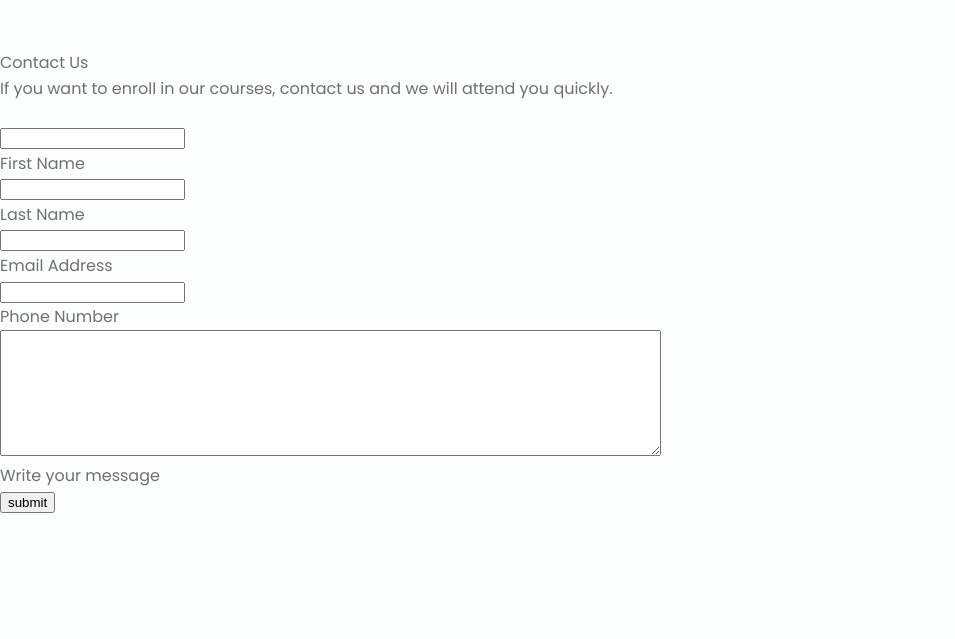
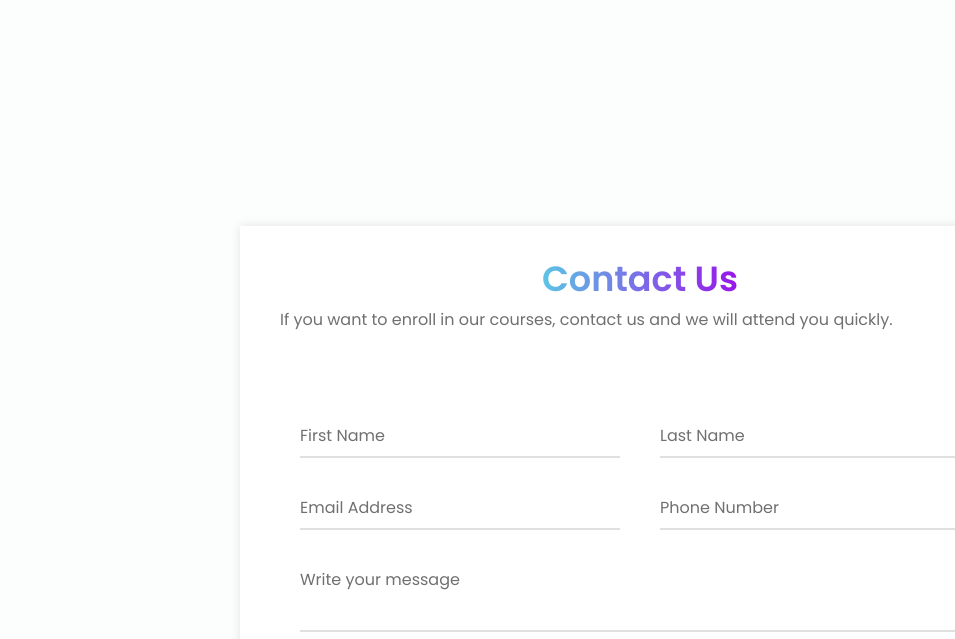
Before and after one commit to namandoshi8/TheSpiritualTree, a plain HTML site: page index.html in a window 1280 px wide. Shown: the part 1430-2069 px from the top of the page, without its empty margins (0-955 px from the left). Drawn offline with nearby package versions, Linux system fonts and the light colour scheme.

Commit message:
Update styles.css

```diff
--- a/assets/css/styles.css
+++ b/assets/css/styles.css
@@ -28,7 +28,7 @@
   --font-medium: 500;
   --font-semi-bold: 600;
 
-  /*========== Margenes ==========*/
+  /*========== Margins ==========*/
   --mb-1: .5rem;
   --mb-2: 1rem;
   --mb-3: 1.5rem;
@@ -181,6 +181,9 @@ img{
   font-weight: var(--font-medium);
 }
 
+.nav__logo{
+  color: var(--first-color-alt);
+}
 .nav__logo:hover{
   color: var(--first-color);
 }
@@ -319,6 +322,7 @@ img{
   justify-self: center;
 }
 
+
 /*========== SERVICES ==========*/
 .services__container{
   row-gap: 2.5rem;
@@ -403,6 +407,145 @@ img{
 .contact__description{
   margin-bottom: var(--mb-3);
 }
+
+.contact_body{
+  display: flex;
+  align-items: center;
+  justify-content: center;
+  min-height: 100vh;
+  padding: 50px;
+
+}
+.container{
+  max-width: 800px;
+  background: #fff;
+  width: 800px;
+  padding: 25px 40px 10px 40px;
+  box-shadow: 0px 0px 10px rgba(0,0,0,0.1);
+}
+.container .text{
+  text-align: center;
+  font-size: 35px;
+  font-weight: 600;
+  background: -webkit-linear-gradient(right, #56d8e4, #9f01ea, #56d8e4, #9f01ea);
+  -webkit-background-clip: text;
+  -webkit-text-fill-color: transparent;
+}
+.container form{
+  padding: 30px 0 0 0;
+}
+.container form .form-row{
+  display: flex;
+  margin: 32px 0;
+}
+form .form-row .input-data{
+  width: 100%;
+  height: 40px;
+  margin: 0 20px;
+  position: relative;
+}
+form .form-row .textarea{
+  height: 70px;
+}
+.input-data input,
+.textarea textarea{
+  display: block;
+  width: 100%;
+  height: 100%;
+  border: none;
+  font-size: 17px;
+  border-bottom: 2px solid rgba(0,0,0, 0.12);
+}
+.input-data input:focus ~ label, .textarea textarea:focus ~ label,
+.input-data input:valid ~ label, .textarea textarea:valid ~ label{
+  transform: translateY(-20px);
+  font-size: 14px;
+  color: #3498db;
+}
+.textarea textarea{
+  resize: none;
+  padding-top: 10px;
+}
+.input-data label{
+  position: absolute;
+  pointer-events: none;
+  bottom: 10px;
+  font-size: 16px;
+  transition: all 0.3s ease;
+}
+.textarea label{
+  width: 100%;
+  bottom: 40px;
+  background: #fff;
+}
+.input-data .underline{
+  position: absolute;
+  bottom: 0;
+  height: 2px;
+  width: 100%;
+}
+.input-data .underline:before{
+  position: absolute;
+  content: "";
+  height: 2px;
+  width: 100%;
+  background: #3498db;
+  transform: scaleX(0);
+  transform-origin: center;
+  transition: transform 0.3s ease;
+}
+.input-data input:focus ~ .underline:before,
+.input-data input:valid ~ .underline:before,
+.textarea textarea:focus ~ .underline:before,
+.textarea textarea:valid ~ .underline:before{
+  transform: scale(1);
+}
+.submit-btn .input-data{
+  overflow: hidden;
+  height: 45px!important;
+  width: 25%!important;
+}
+.submit-btn .input-data .inner{
+  height: 100%;
+  width: 300%;
+  position: absolute;
+  left: -100%;
+  background: -webkit-linear-gradient(right, #56d8e4, #9f01ea, #56d8e4, #9f01ea);
+  transition: all 0.4s;
+}
+.submit-btn .input-data:hover .inner{
+  left: 0;
+}
+.submit-btn .input-data input{
+  background: none;
+  border: none;
+  color: #fff;
+  font-size: 17px;
+  font-weight: 500;
+  text-transform: uppercase;
+  letter-spacing: 1px;
+  cursor: pointer;
+  position: relative;
+  z-index: 2;
+}
+@media (max-width: 700px) {
+  .container .text{
+    font-size: 30px;
+  }
+  .container form{
+    padding: 10px 0 0 0;
+  }
+  .container form .form-row{
+    display: block;
+  }
+  form .form-row .input-data{
+    margin: 35px 0!important;
+  }
+  .submit-btn .input-data{
+    width: 40%!important;
+  }
+}
+
 
 /*========== FOOTER ==========*/
 .footer__container{
```
